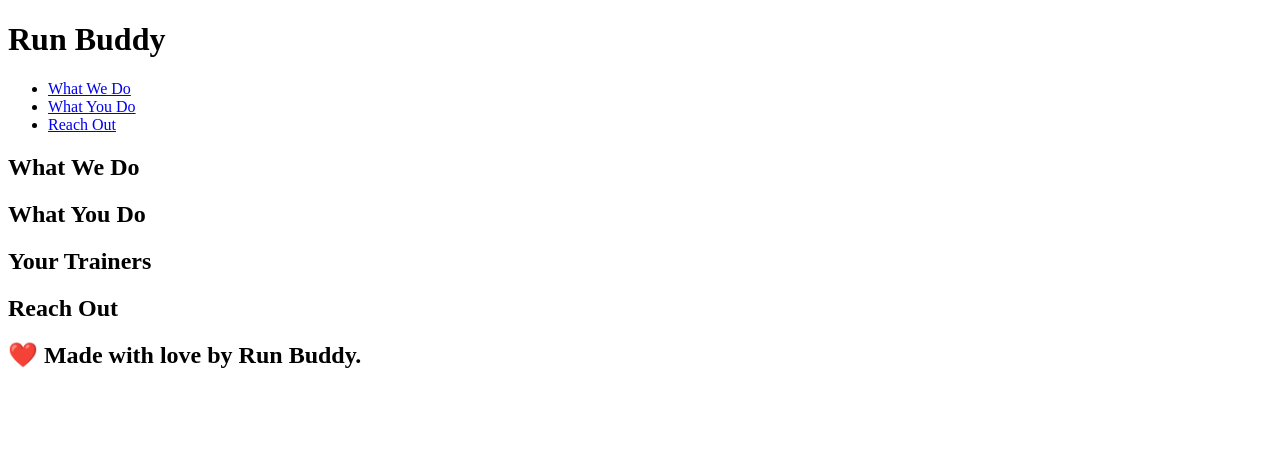
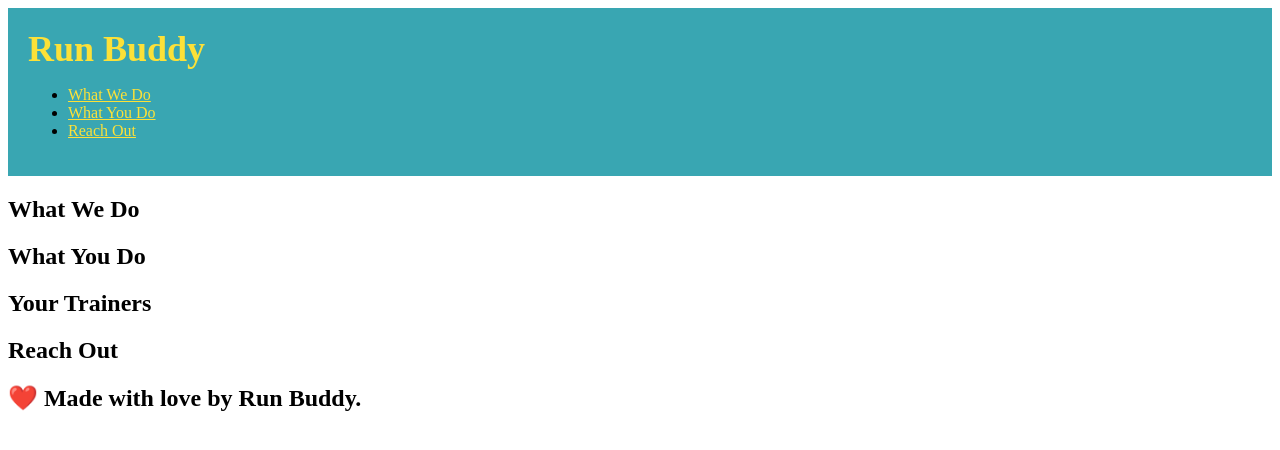
Before and after one commit to rnhamlin/run-buddy, a plain HTML site: page index.html in a window 1280 px wide. Drawn offline with Linux system fonts and the light colour scheme.

Commit message:
I added some CSS but now I'm out of brain cells good night will continue tomorrow

```diff
--- /dev/null
+++ b/assets/css/style.css
@@ -0,0 +1,21 @@
+body {
+    /*I'm a CSS comment!
+    color: #39a6b2;
+    font-family: Arial, Helvetica, sans-serif;
+}
+/* apply styles to header */
+header {
+    padding: 20px; 35px;
+    background-color: #39a6b2;
+}
+
+header h1 {
+    font-weight: bold;
+    font-size: 36px;
+    color: #fce138;
+    margin: 0;
+}
+
+header a {
+    color: #fce138;
+}
--- a/index.html
+++ b/index.html
@@ -1,9 +1,15 @@
 <!DOCTYPE html>
+
+<head>
 <html lang="en">
 <meta charset="UTF-8"/>
+<title>RUN BUDDY</title>
 
+
+</head>
 <!--navigation -->
     <header>
+        <link rel="stylesheet" href="./assets/css/style.css"/>
         <h1>Run Buddy</h1>
         <nav>
 <!--unordered list element-->
```
